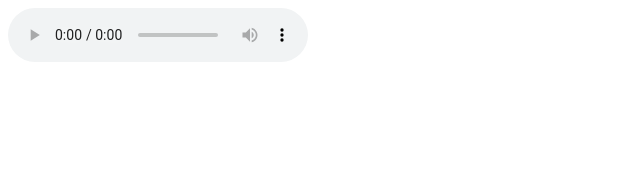
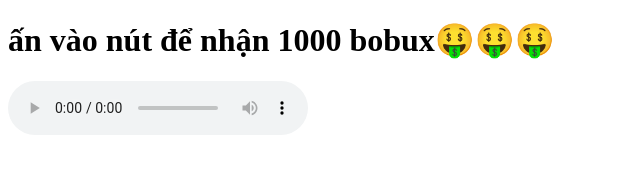
Before and after one commit to billionercat-dev/learninghtml, a plain HTML site: page HTML2/aihoi.html in a window 1280 px wide. Shown: the whole page, without its empty margins (0-640 px from the left). Drawn offline with Linux system fonts and the light colour scheme.

Commit message:
Update aihoi.html

```diff
--- a/HTML2/aihoi.html
+++ b/HTML2/aihoi.html
@@ -1,6 +1,8 @@
 <!DOCTYPE html>
 <html>
 <body>
+
+<h1>ấn vào nút để nhận 1000 bobux🤑🤑🤑</h1>
 
 <audio controls>
   <source src="aihoi.mp3" type="audio/mpeg">
```
